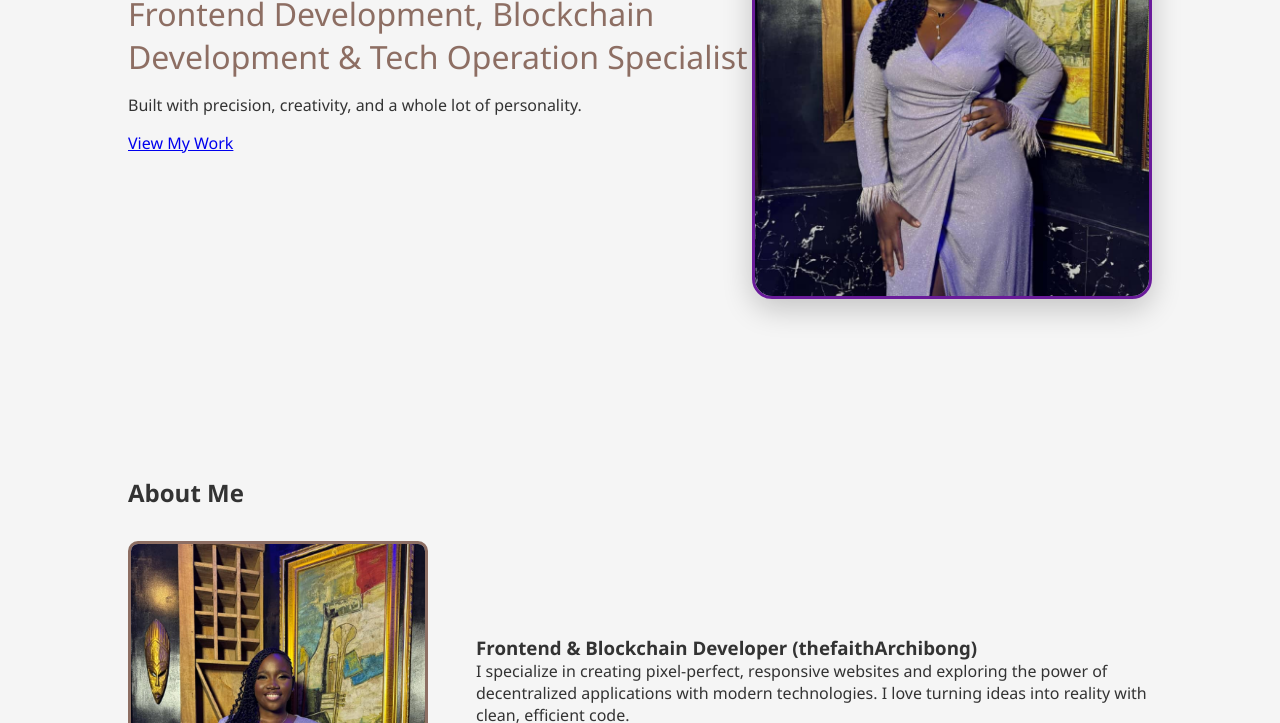
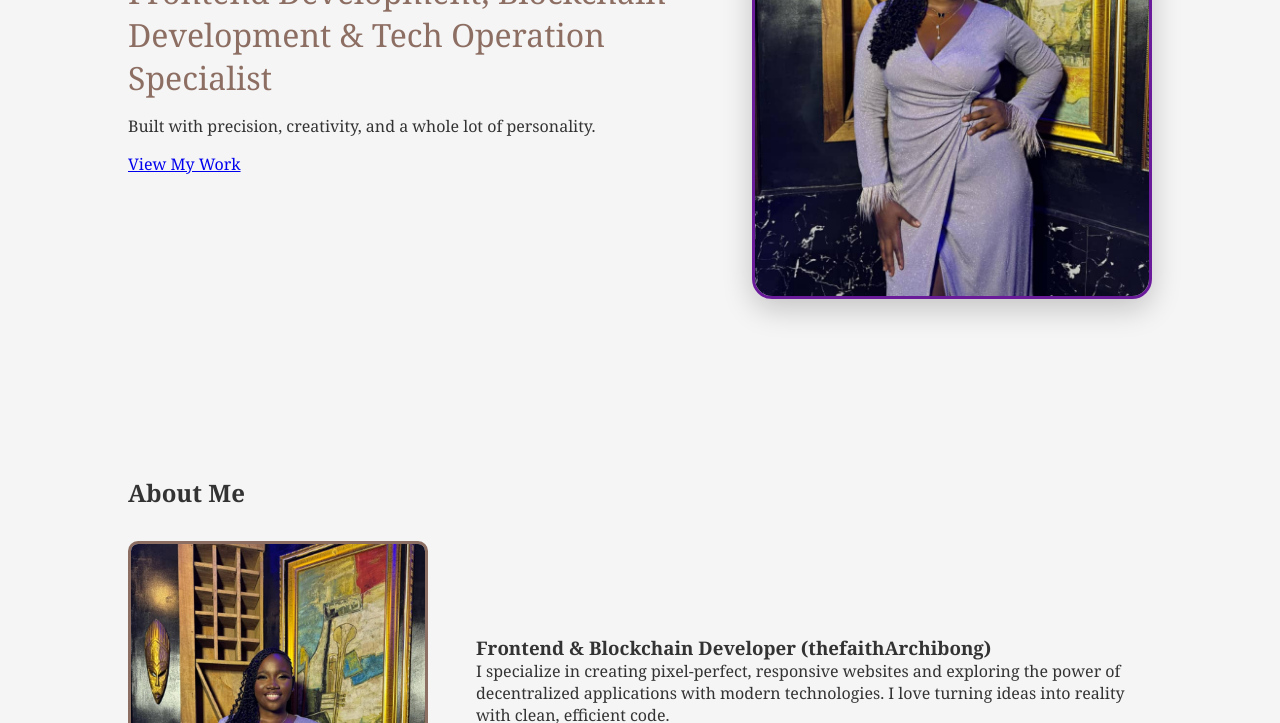
Before and after one commit to faithArchibong555/F8_tech-Website, a plain HTML site: page index.html in a window 1280 px wide. Shown: the part 404-1127 px from the top of the page. Drawn offline with Linux system fonts and the light colour scheme.

Commit message:
chhanged the fonts style

```diff
--- a/style.css
+++ b/style.css
@@ -23,7 +23,7 @@
     margin: 0;
     padding: 0;
     box-sizing: border-box;
-    font-family: 'Segoe UI', Tahoma, Geneva, Verdana, sans-serif;
+    font-family: 'Georgia', 'TimesNewRoman', 'Playfair Display', serif;
     transition: background 0.3s ease, color 0.3s ease;
 }
 
```
